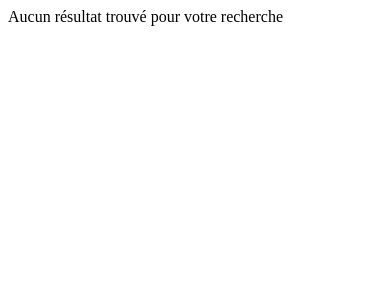
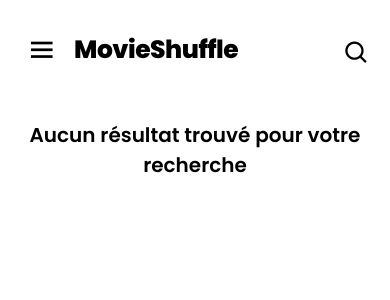
Before and after one commit to liohumb/movieShuffle-PHP, a PHP site: page /search.php in a window 390 px wide. Shown: the top 300 px of the page. Run offline with PHP 8.4, Linux system fonts and the light colour scheme.

Commit message:
mise en place du style pour la page search.php + responsive

```diff
--- a/assets/styles/css/style.css
+++ b/assets/styles/css/style.css
@@ -321,4 +321,74 @@ ul {
   background: #000;
 }
 
+/* SEARCH */
+.search {
+  width: 100%;
+  height: 100%;
+}
+.search__container {
+  width: 100%;
+  height: 100%;
+  display: flex;
+  flex-direction: column;
+  align-items: center;
+  justify-content: center;
+}
+.search__movie {
+  width: 100%;
+  display: flex;
+  align-items: flex-start;
+  gap: 2rem;
+  padding: 4rem;
+}
+@media (max-width: 768px) {
+  .search__movie {
+    padding: 4rem 0;
+  }
+}
+.search__movie-poster {
+  width: 20%;
+}
+@media (max-width: 768px) {
+  .search__movie-poster {
+    width: 25%;
+  }
+}
+.search__movie-infos {
+  width: 100%;
+  height: 100%;
+  display: flex;
+  flex-direction: column;
+}
+.search__movie-infos--title {
+  font-size: 2.5rem;
+  font-weight: 800;
+}
+@media (max-width: 768px) {
+  .search__movie-infos--title {
+    font-size: 1.7rem;
+  }
+}
+.search__movie-infos--gender {
+  font-weight: 900;
+  opacity: 0.5;
+  padding: 1rem;
+}
+.search__movie-infos--description {
+  font-size: 1.25rem;
+  font-weight: 600;
+  padding: 2rem;
+}
+@media (max-width: 768px) {
+  .search__movie-infos--description {
+    font-size: 1rem;
+    padding: 1rem;
+  }
+}
+.search__empty {
+  font-size: 2rem;
+  font-weight: 600;
+  text-align: center;
+}
+
 /*# sourceMappingURL=style.css.map */
--- a/assets/styles/scss/style.scss
+++ b/assets/styles/scss/style.scss
@@ -342,3 +342,77 @@ ul {
     }
   }
 }
+
+/* SEARCH */
+.search {
+  width: 100%;
+  height: 100%;
+
+  &__container {
+    width: 100%;
+    height: 100%;
+    display: flex;
+    flex-direction: column;
+    align-items: center;
+    justify-content: center;
+  }
+
+  &__movie {
+    width: 100%;
+    display: flex;
+    align-items: flex-start;
+    gap: 2rem;
+    padding: 4rem;
+
+    @media (max-width: 768px) {
+      padding: 4rem 0;
+    }
+
+    &-poster {
+      width: 20%;
+
+      @media (max-width: 768px) {
+        width: 25%;
+      }
+    }
+
+    &-infos {
+      width: 100%;
+      height: 100%;
+      display: flex;
+      flex-direction: column;
+
+      &--title {
+        font-size: 2.5rem;
+        font-weight: 800;
+
+        @media (max-width: 768px) {
+          font-size: 1.7rem;
+        }
+      }
+
+      &--gender {
+        font-weight: 900;
+        opacity: .5;
+        padding: 1rem;
+      }
+
+      &--description {
+        font-size: 1.25rem;
+        font-weight: 600;
+        padding: 2rem;
+
+        @media (max-width: 768px) {
+          font-size: 1rem;
+          padding: 1rem;
+        }
+      }
+    }
+  }
+
+  &__empty {
+    font-size: 2rem;
+    font-weight: 600;
+    text-align: center;
+  }
+}
--- a/search.php
+++ b/search.php
@@ -3,7 +3,7 @@
 
     if(isset($_GET['search'])) {
         $search = $_GET['search'];
-        $query = "SELECT movie.id, movie.title, movie.releaseDate,
+        $query = "SELECT movie.id, movie.title, movie.description,
                             GROUP_CONCAT(genre.name SEPARATOR ', ') AS genres
                             FROM movie JOIN movie_genre ON movie.id = movie_genre.movie_id
                             JOIN genre ON genre.id = movie_genre.genre_id
@@ -15,23 +15,32 @@
     }
 ?>
 
+<?php include ('templates/header.php') ?>
+
 <section class="search">
     <div class="search__container">
         <?php if(!empty($movies)) { ?>
             <?php foreach ($movies as $movie) { ?>
-                <img src="assets/images/poster/<?= str_replace(' ', '-', strtolower($movie['title'])) ?>.jpg"
-                     alt="<?= $movie['title'] ?>"
-                     class="search__poster">
-                <div class="search__infos">
-                    <a href="movie.php?id=<?= $movie['id'] ?>" class="search__infos-title">
-                        <h1 class="search__infos-title--link"><?= $movie['title'] ?></h1>
-                    </a>
-                    <span class="search__infos-gender"><?= $movie['genres'] ?></span>
-                    <p class="search__infos-description"><?= $movie['description'] ?></p>
+                <div class="search__movie">
+                    <img src="assets/images/poster/<?= str_replace(' ', '-', strtolower($movie['title'])) ?>.jpg"
+                         alt="<?= $movie['title'] ?>"
+                         class="search__movie-poster">
+                    <div class="search__movie-infos">
+                        <a href="movie.php?id=<?= $movie['id'] ?>" class="search__movie-infos--title">
+                            <h1 class="search__movie-infos--title---link"><?= $movie['title'] ?></h1>
+                        </a>
+                        <span class="search__movie-infos--gender"><?= $movie['genres'] ?></span>
+                        <?php
+                            $words = explode(' ', $movie['description']);
+                            $description = implode(' ', array_slice($words, 0, 33));
+                            $description .= (count($words) > 10) ? '...' : '';
+                        ?>
+                        <p class="search__movie-infos--description"><?= $description ?></p>
+                    </div>
                 </div>
             <?php } ?>
         <?php } else { ?>
-            <p>Aucun résultat trouvé pour votre recherche</p>
+            <p class="search__empty">Aucun résultat trouvé pour votre recherche</p>
         <?php } ?>
     </div>
 </section>
```
Also changed, not shown: assets/styles/scss/style.css (+70 -0 lines), 2 other files.
